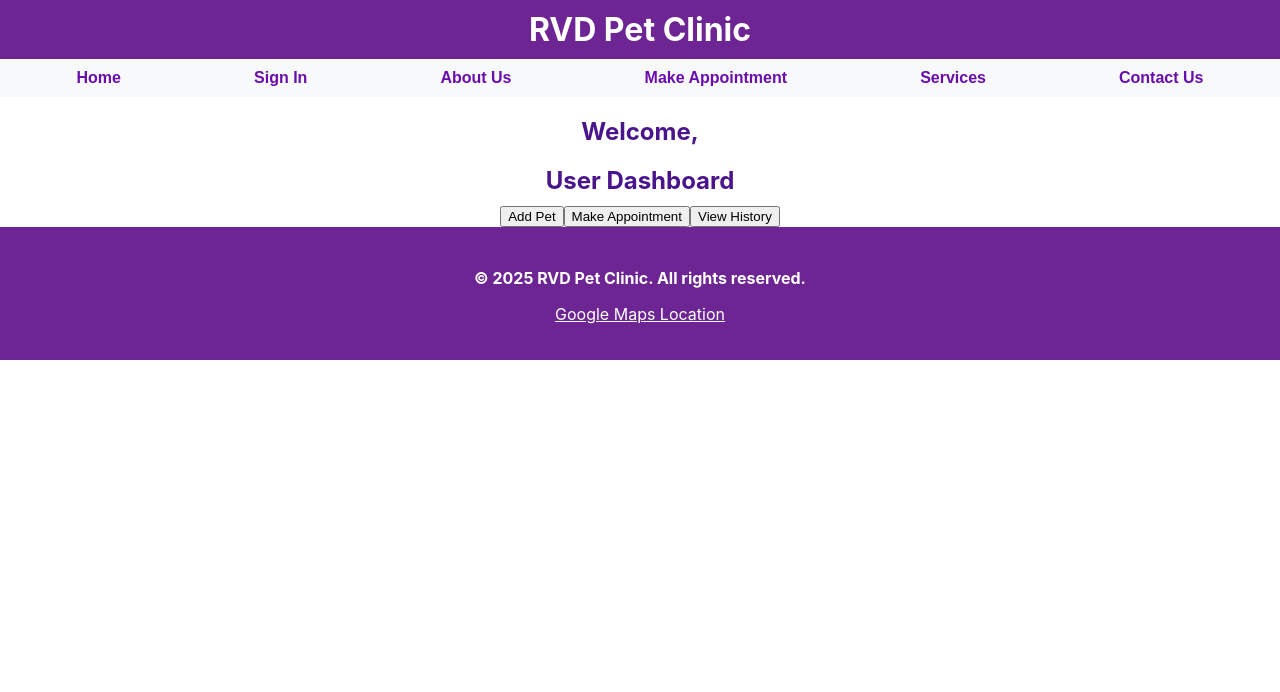
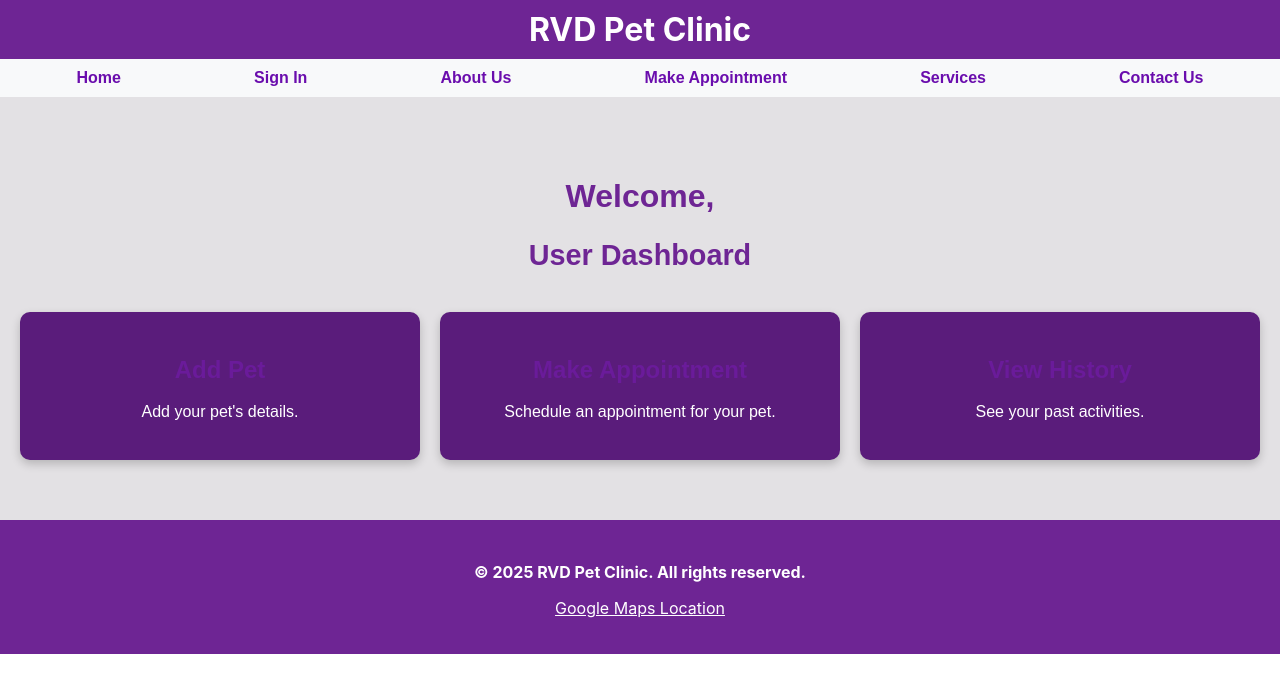
Before and after one commit to MegMary27/RVD-Pet-UI-2, a React (Create React App) app: page /dashboard in a window 1280 px wide. Shown: the top 692 px of the page. Built offline with nearby package versions, Linux system fonts and the light colour scheme.

Commit message:
Styled user dashboard page to match services page.

```diff
--- a/src/components/UserDashboard.css
+++ b/src/components/UserDashboard.css
@@ -1,84 +1,114 @@
-/* Dashboard Container */
 .dashboard-container {
-    padding: 20px;
-    max-width: 1200px;
-    margin: 0 auto;
   text-align: center;
+  font-family: Arial, sans-serif;
+  padding: 60px 20px;
+  background-color: #e3e1e4;
+  background-repeat: no-repeat;
+  background-size: cover;
+}
+
+.dashboard-container h1 {
+  color: #6e2594;
+  font-size: 2rem;
+  margin-bottom: 10px;
 }
 
 .dashboard-container h2 {
-    font-size: 28px;
-    color: #2a0a36;
-    margin-bottom: 20px;
+  color: #6e2594;
+  font-size: 1.8rem;
+  font-weight: bold;
+  margin-bottom: 40px;
 }
 
-  /* Horizontal Layout for Dashboard Content */
-  .dashboard-content-horizontal {
+.dashboard-cards {
   display: flex;
   justify-content: space-between;
   gap: 20px;
-    margin-top: 20px;
+  flex-wrap: wrap; /* Ensure responsiveness */
 }
 
-  .dashboard-section {
+.dashboard-card {
   flex: 1;
-    background-color: #f9f9f9;
+  min-width: 200px; /* Ensures cards don't shrink too small */
+  max-width: 30%;
+  background-color: #5a1c7b;
+  color: #fff;
   padding: 20px;
-    border-radius: 8px;
-    box-shadow: 0 4px 10px rgba(0, 0, 0, 0.1);
-    text-align: left;
+  border-radius: 10px;
+  text-align: center;
+  box-shadow: 0 4px 10px rgba(0, 0, 0, 0.2);
+  transition: transform 0.3s, box-shadow 0.3s;
 }
 
-  .dashboard-section h3 {
-    font-size: 20px;
-    margin-bottom: 15px;
-    color: #3f0079;
+.dashboard-card h3 {
+  font-size: 1.5rem;
+  margin-bottom: 10px;
 }
 
-  /* Appointment Form Styles */
-  .appointment-form,
-  .pet-details-form {
-    display: flex;
-    flex-direction: column;
-    gap: 10px;
+.dashboard-card p {
+  font-size: 1rem;
+  line-height: 1.5;
 }
 
-  .appointment-form label,
-  .pet-details-form label {
-    font-size: 14px;
-    color: #555;
-    margin-bottom: 5px;
+.dashboard-card:hover {
+  transform: translateY(-10px);
+  box-shadow: 0 6px 15px rgba(0, 0, 0, 0.3);
 }
 
-  .appointment-form select,
-  .appointment-form input,
-  .pet-details-form input {
-    padding: 10px;
-    border: 1px solid #ccc;
-    border-radius: 4px;
-    font-size: 14px;
+.form-container {
+  margin-top: 40px;
+  background-color: #fff;
+  padding: 20px;
+  border-radius: 10px;
+  box-shadow: 0 4px 10px rgba(0, 0, 0, 0.1);
+  max-width: 500px;
+  margin-left: auto;
+  margin-right: auto;
 }
 
-  .appointment-form button,
-  .pet-details-form button {
+.form-container input,
+.form-container button {
+  display: block;
+  margin: 10px auto;
   padding: 10px;
-    background-color: #513074;
+  font-size: 16px;
+  width: 90%;
+  border-radius: 5px;
+  border: 1px solid #ddd;
+}
+
+.form-container button {
+  background-color: #6e2594;
   color: #fff;
   border: none;
-    border-radius: 4px;
   cursor: pointer;
-    font-size: 16px;
-    margin-top: 10px;
+  transition: background-color 0.3s;
 }
 
-  .appointment-form button:hover,
-  .pet-details-form button:hover {
-    background-color: #381e6c82;
+.form-container button:hover {
+  background-color: #5a1c7b;
 }
 
-  /* Responsive Design */
-  @media (max-width: 768px) {
-    .dashboard-content-horizontal {
-      flex-direction: column;
+.message {
+  color: red;
+  margin-top: 20px;
+  font-size: 1rem;
 }
+
+/* History list styling */
+ul {
+  list-style-type: none;
+  padding: 0;
 }
+
+ul li {
+  background-color: #f7f7f7;
+  padding: 10px;
+  margin: 5px 0;
+  border-radius: 5px;
+  box-shadow: 0 2px 5px rgba(0, 0, 0, 0.1);
+}
+
+ul li span {
+  font-weight: bold;
+}
--- a/src/components/UserDashboard.js
+++ b/src/components/UserDashboard.js
@@ -1,6 +1,6 @@
 import React, { useState, useEffect } from 'react';
-import { supabase } from './supabaseClient';
-import './UserDashboard.css';
+import { supabase } from './supabaseClient'; // Replace with your Supabase configuration file
+import './UserDashboard.css'; // Make sure to link the CSS file
 
 const UserDashboard = () => {
   const [appointments, setAppointments] = useState([]);
@@ -51,16 +51,8 @@ const UserDashboard = () => {
     else setPets(data);
   };
 
-  useEffect(() => {
-    if (user) {
-      fetchAppointments();
-      fetchPets();
-    }
-  }, [user]);
-
   const handleAddPet = async (e) => {
     e.preventDefault();
-
     if (!user) {
       setMessage('You must be signed in to add pets.');
       return;
@@ -71,16 +63,15 @@ const UserDashboard = () => {
       pet_name: formData.get('pet_name'),
       pet_breed: formData.get('pet_breed'),
       pet_age: formData.get('pet_age'),
-      user_id: user.id, // Make sure this matches the logged-in user's ID.
+      user_id: user.id,
     };
 
     const { error } = await supabase.from('pets').insert(petData);
     if (error) {
       setMessage(`Error: ${error.message}`);
-
     } else {
       setMessage('Pet added successfully!');
-      fetchPets(); // Refresh pet list
+      fetchPets();
     }
   };
 
@@ -102,16 +93,33 @@ const UserDashboard = () => {
     }
   };
 
+  useEffect(() => {
+    if (user) {
+      fetchAppointments();
+      fetchPets();
+    }
+  }, [user]);
 
   return (
-    <div className="dashboard">
-      <h2>Welcome, {user?.email}</h2>
+    <div className="dashboard-container">
+      <h1>Welcome, {user?.email}</h1>
       <h2>User Dashboard</h2>
-      <button onClick={() => setFormType('addPet')}>Add Pet</button>
-      <button onClick={() => setFormType('addAppointment')}>Make Appointment</button>
-      <button onClick={() => setFormType('history')}>View History</button>
+      <div className="dashboard-cards">
+        <div className="dashboard-card" onClick={() => setFormType('addPet')}>
+          <h3>Add Pet</h3>
+          <p>Add your pet's details.</p>
+        </div>
+        <div className="dashboard-card" onClick={() => setFormType('addAppointment')}>
+          <h3>Make Appointment</h3>
+          <p>Schedule an appointment for your pet.</p>
+        </div>
+        <div className="dashboard-card" onClick={() => setFormType('history')}>
+          <h3>View History</h3>
+          <p>See your past activities.</p>
+        </div>
+      </div>
       {formType === 'addPet' && (
-        <form onSubmit={handleAddPet}>
+        <form onSubmit={handleAddPet} className="form-container">
           <input type="text" name="pet_name" placeholder="Pet Name" required />
           <input type="text" name="pet_breed" placeholder="Pet Breed" />
           <input type="number" name="pet_age" placeholder="Pet Age" />
@@ -119,7 +127,7 @@ const UserDashboard = () => {
         </form>
       )}
       {formType === 'addAppointment' && (
-        <form onSubmit={handleAddAppointment}>
+        <form onSubmit={handleAddAppointment} className="form-container">
           <input type="text" name="pet_name" placeholder="Pet Name" required />
           <input type="date" name="preferred_date" required />
           <input type="time" name="preferred_time" required />
@@ -146,7 +154,7 @@ const UserDashboard = () => {
           </ul>
         </div>
       )}
-      {message && <p>{message}</p>}
+      {message && <p className="message">{message}</p>}
     </div>
   );
 };
```
Lines whose indentation alone changed are shown as unchanged.
